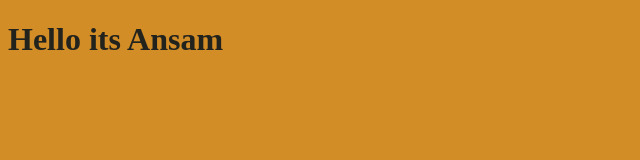
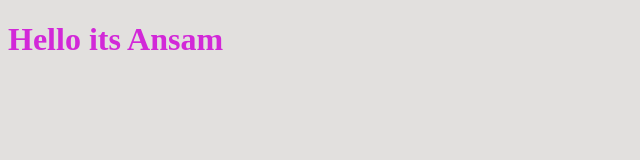
Before and after one commit to Ansam-02/path1, a plain HTML site: page index.html in a window 1280 px wide. Shown: the whole page, without its empty margins (0-640 px from the left). Drawn offline with Linux system fonts and the light colour scheme.

Commit message:
changing for ansam

```diff
--- a/app.js
+++ b/app.js
@@ -1 +1 @@
-alert("Hello");
+alert("Hello ansam");
--- a/style.css
+++ b/style.css
@@ -1,6 +1,6 @@
 h1{
-    color: rgb(35, 35, 30);
+    color: rgb(210, 40, 216);
 }
 body{
-    background-color: rgb(210, 141, 39);
+    background-color: rgb(226, 224, 222);
 }
```
